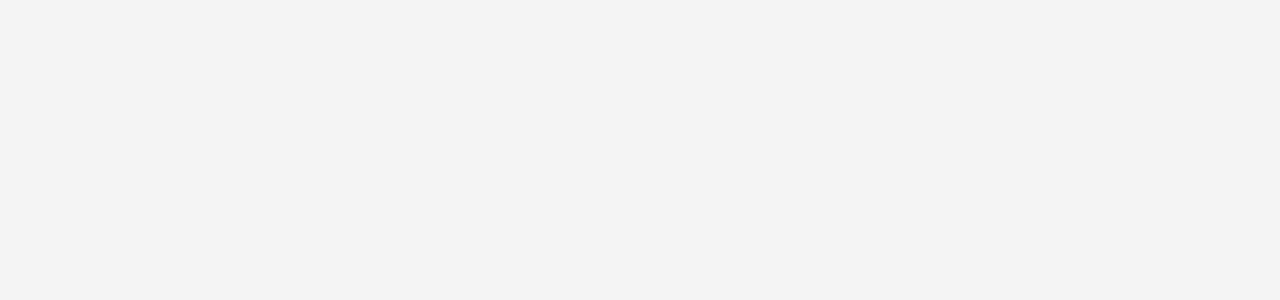
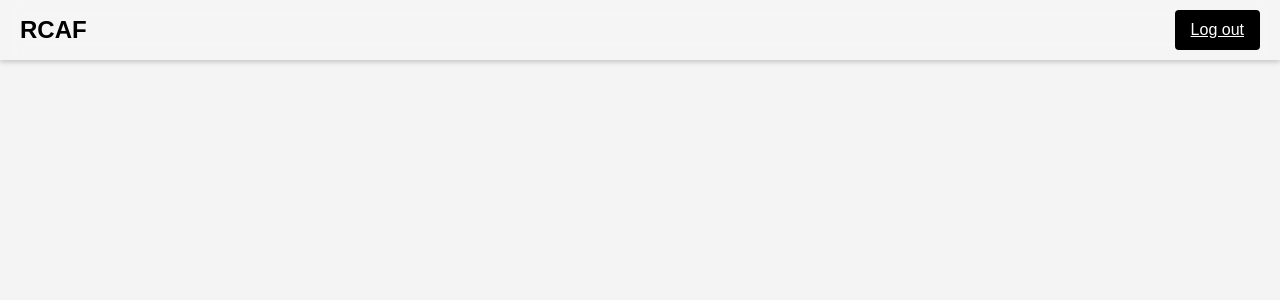
Before and after one commit to juangzj/rcaf-system, a React (Vite) app in the folder react/rcaf-frontend/: page /dashboard in a window 1280 px wide. Before the commit this address had no page. Shown: the top 300 px of the page. Built offline with nearby package versions, Linux system fonts and the light colour scheme.

Commit message:
[fear] inside navbar added

```diff
--- a/react/rcaf-frontend/src/App.jsx
+++ b/react/rcaf-frontend/src/App.jsx
@@ -4,6 +4,7 @@ import Login from './pages/login/login';
 import Register from './pages/register/Register';
 import RcafMainPage from './pages/rcafMainPage/RcafMainPage';
 import Navbar from './components/navbar/Navbar';
+import InsideNavbar from './components/insideNavbar/insideNavbar';
 
 
 
@@ -22,6 +23,12 @@ function App() {
           } ></Route>
           <Route path='/login' element={<Login />} ></Route>
           <Route path='/register' element={<Register />} ></Route>
+          <Route path="/dashboard" element={
+            <InsideNavbar></InsideNavbar>
+
+
+          }>
+          </Route>
 
         </Routes>
       </Router>
--- /dev/null
+++ b/react/rcaf-frontend/src/components/insideNavbar/InsideNavbar.css
@@ -0,0 +1,92 @@
+/* General styles */
+body {
+  margin: 0;
+  font-family: Arial, sans-serif;
+  background-color: #f4f4f4;
+  /* Light background for contrast */
+}
+
+/* Navbar */
+.inside-navbar {
+  display: flex;
+  justify-content: space-between;
+  align-items: center;
+  padding: 10px 20px;
+  background-color: rgba(255, 255, 255, 0.1);
+  /* Semi-transparent white background */
+  position: fixed;
+  top: 0;
+  width: 100%;
+  box-shadow: 0 2px 5px rgba(0, 0, 0, 0.2);
+  /* Light shadow for better definition */
+  backdrop-filter: blur(10px);
+  /* Adds blur effect to background */
+}
+
+/* Wrapper for navbar content */
+.inside-wrapper {
+  display: flex;
+  justify-content: space-between;
+  align-items: center;
+  width: 100%;
+}
+
+/* Logo or title */
+.inside-logo {
+  font-size: 1.5rem;
+  font-weight: bold;
+  color: #000;
+  /* Dark text color */
+  text-decoration: none;
+  /* Removes underline */
+}
+
+/* Navigation menu container */
+.inside-navigation-menu {
+  display: flex;
+  align-items: center;
+}
+
+/* Log out button */
+.logout {
+  padding: 8px 16px;
+  font-size: 1rem;
+  border-radius: 4px;
+  border: none;
+  cursor: pointer;
+  transition: background-color 0.3s ease;
+  background-color: #000;
+  /* Black background */
+  color: #fff;
+  /* White text */
+}
+
+/* Hover effect for log out button */
+.logout:hover {
+  background-color: #333;
+  /* Darker black on hover */
+}
+
+/* Responsive design */
+@media (max-width: 768px) {
+  .inside-wrapper {
+    flex-direction: column;
+    /* Stacks logo and menu vertically */
+    align-items: flex-start;
+    padding: 15px;
+  }
+
+  .inside-navigation-menu {
+    margin-top: 10px;
+    width: 100%;
+    /* Full width for navigation menu */
+    text-align: right;
+    /* Align buttons to the right */
+  }
+
+  .logout {
+    width: 100%;
+    /* Makes button full width */
+    text-align: center;
+  }
+}
--- /dev/null
+++ b/react/rcaf-frontend/src/components/insideNavbar/InsideNavbar.jsx
@@ -0,0 +1,22 @@
+import "react";
+import "./InsideNavbar.css"
+import { Link } from "react-router-dom";
+
+function InsideNavbar() {
+  return (
+    <div>
+      <nav className="inside-navbar">
+        <div className="inside-wrapper">
+          {/* Logo or title */}
+          <Link to="#" className="inside-logo">RCAF</Link>
+          <div className="inside-navigation-menu">
+            {/* Action buttons */}
+            <Link to="/" className="logout">Log out</Link>
+          </div>
+        </div>
+      </nav>
+    </div>
+  );
+}
+
+export default InsideNavbar;
--- a/react/rcaf-frontend/src/pages/register/Register.jsx
+++ b/react/rcaf-frontend/src/pages/register/Register.jsx
@@ -109,7 +109,7 @@ function Register() {
 
                 {/* Link to redirect to login */}
                 <p className="login-redirect-text mb-5 pb-lg-2" style={{ color: '#4caf50' }}>
-                  Already have an account? <Link to="/" style={{ color: '#4caf50' }}>Log in here</Link>
+                  Already have an account? <Link to="/login" style={{ color: '#4caf50' }}>Log in here</Link>
                 </p>
 
                 {/* Footer links for terms and privacy */}
```
Also changed, not shown: react/rcaf-frontend/src/components/navbar/Navbar.jsx (line endings or trailing spaces).
